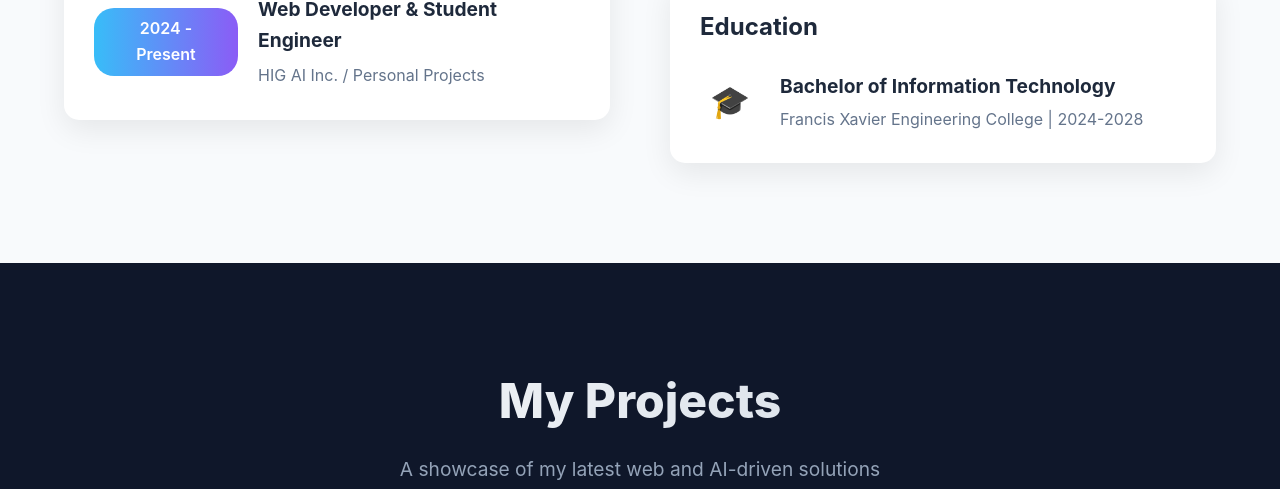
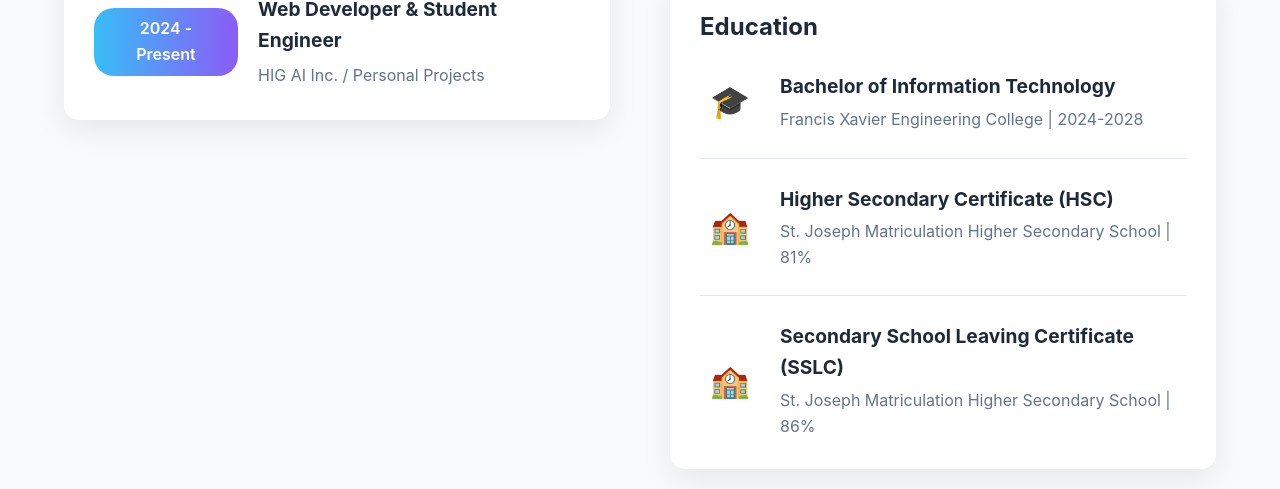
Before and after one commit to velaug24it-bit/my-portfolio-react, a React (Create React App) app: page / in a window 1280 px wide. Shown: the part 1865-2354 px from the top of the page. Built offline with nearby package versions, Linux system fonts and the light colour scheme.

Commit message:
Merge remote repository

```diff
--- a/src/components/AboutSection.jsx
+++ b/src/components/AboutSection.jsx
@@ -83,6 +83,20 @@ const AboutSection = () => {
                   <p>Francis Xavier Engineering College | 2024-2028</p>
                 </div>
               </div>
+              <div className="education-item">
+                <div className="edu-icon">🏫</div>
+                <div className="edu-details">
+                  <h5>Higher Secondary Certificate (HSC)</h5>
+                  <p>St. Joseph Matriculation Higher Secondary School | 81%</p>
+                </div>
+              </div>
+              <div className="education-item">
+                <div className="edu-icon">🏫</div>
+                <div className="edu-details">
+                  <h5>Secondary School Leaving Certificate (SSLC)</h5>
+                  <p>St. Joseph Matriculation Higher Secondary School | 86%</p>
+                </div>
+              </div>
             </div>
           </div>
         </div>
```
